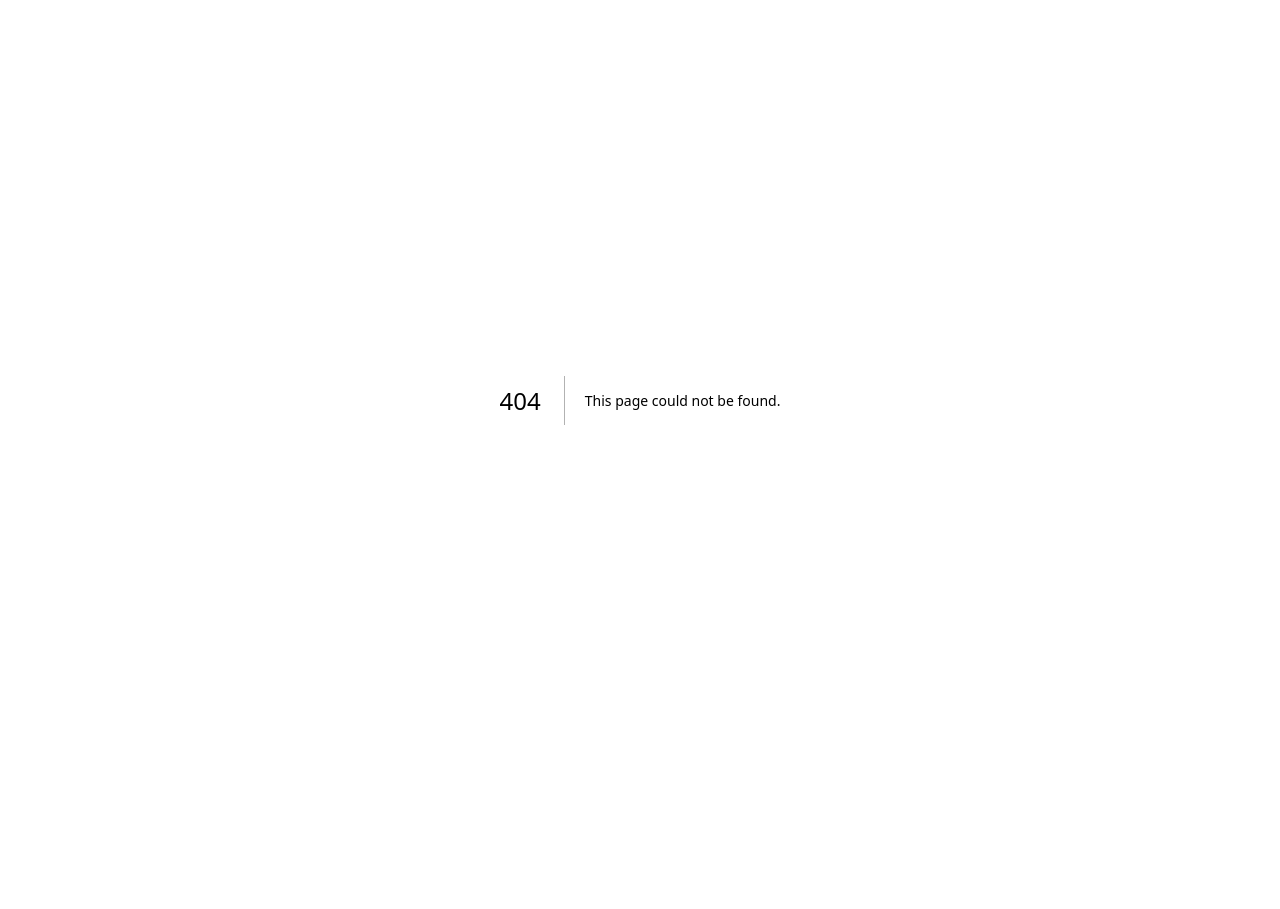
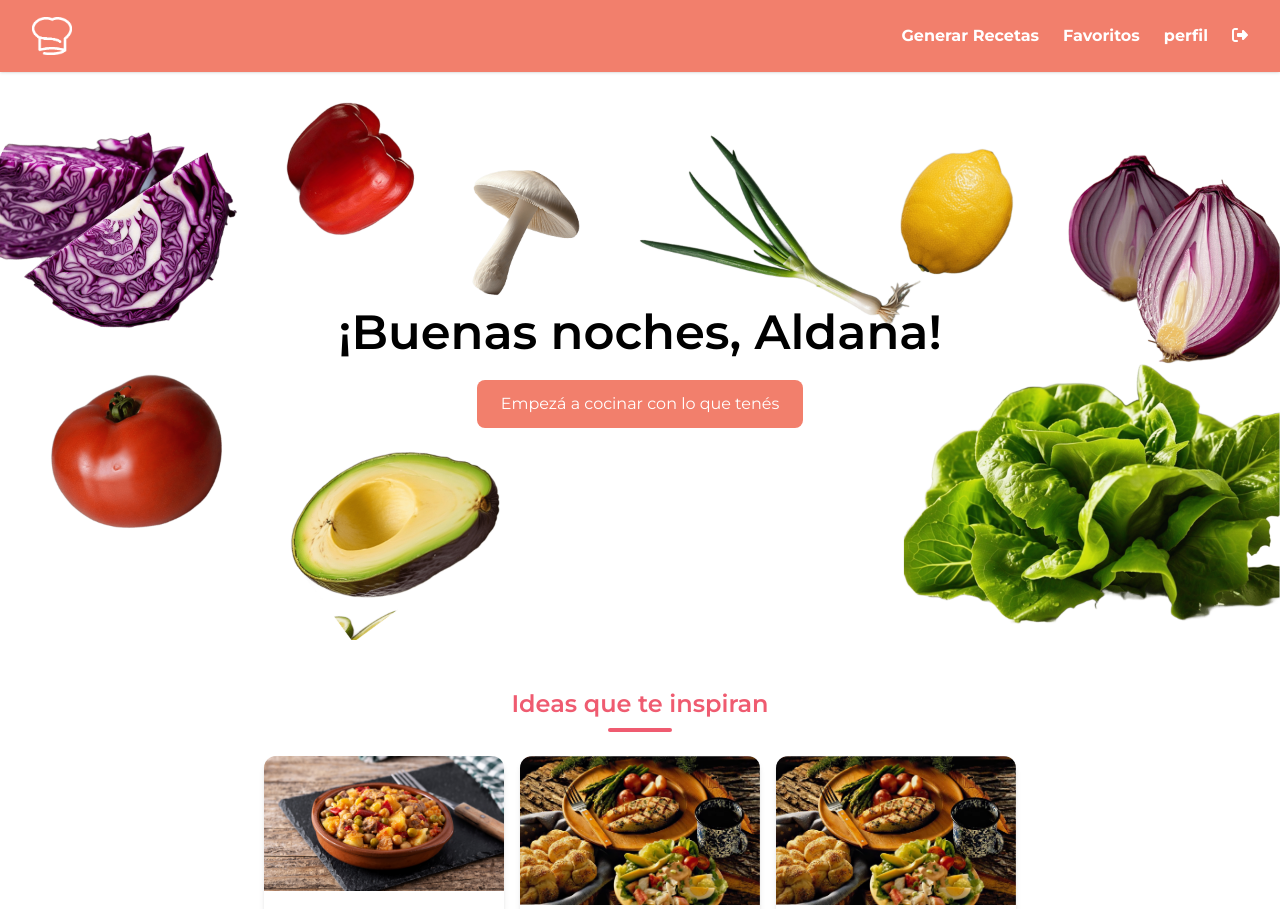
Before and after one commit to adigio/cuoco-ui, a Next.js app: page /Home in a window 1280 px wide. Before the commit this address had no page. Shown: the top 909 px of the page. Before the commit the page ends 800 px from the top, so only its background shows below. Built offline with nearby package versions, Linux system fonts and the light colour scheme.

Commit message:
PC-47_estructura_home

```diff
--- a/package.json
+++ b/package.json
@@ -9,6 +9,8 @@
     "lint": "next lint"
   },
   "dependencies": {
+    "@fortawesome/free-solid-svg-icons": "^6.7.2",
+    "@fortawesome/react-fontawesome": "^0.2.2",
     "next": "15.3.1",
     "react": "^19.0.0",
     "react-dom": "^19.0.0",
--- /dev/null
+++ b/src/app/Home/page.js
@@ -0,0 +1,21 @@
+import Footer from "@/components/landing/Footer";
+import NavbarHome from "@/components/navbars/NavbarHome";
+import HeroHome from "@/components/home/HeroHome";
+import InspiracionTitulo from "@/components/home/InspiracionTitulo";
+import CardsInspiracion from "@/components/home/CardsInspiracion";
+
+export default function HomeIniciado() {
+  return (
+    <div className="min-h-screen overflow-x-hidden">
+        <NavbarHome />
+        <main className="pt-16 md:pt-0 flex flex-col items-center">
+        <HeroHome />
+        <InspiracionTitulo />
+        <CardsInspiracion />
+      </main>
+
+        <Footer />
+
+    </div>
+  );
+}
--- a/src/app/layout.js
+++ b/src/app/layout.js
@@ -1,6 +1,8 @@
 import { Montserrat } from "next/font/google";
 import "./globals.css";
-
+import { config } from '@fortawesome/fontawesome-svg-core'
+import '@fortawesome/fontawesome-svg-core/styles.css'
+config.autoAddCss = false
 
 const montserrat = Montserrat({
   subsets: ["latin"],
--- /dev/null
+++ b/src/components/home/CardsInspiracion.jsx
@@ -0,0 +1,46 @@
+import Image from "next/image";
+
+const recetas = [
+  {
+    id: 1,
+    titulo: "Guiso de lentejas",
+    imagen: "/plato.jpeg",
+    tiempo: "30’",
+  },
+  {
+    id: 2,
+    titulo: "Pechuga de pollo y ensalada",
+    imagen: "/comida.png",
+    tiempo: "30’",
+  },
+  {
+    id: 3,
+    titulo: "Carne con papas y verduras",
+    imagen: "/comida.png",
+    tiempo: "30’",
+  },
+];
+
+export default function CardsInspiracion() {
+  return (
+    <div className="flex gap-4 justify-center px-4 pb-12 flex-wrap">
+      {recetas.map((receta) => (
+        <div key={receta.id} className="w-[240px] bg-white rounded-xl shadow-md overflow-hidden">
+          <Image
+            src={receta.imagen}
+            alt={receta.titulo}
+            width={240}
+            height={160}
+            className="object-cover"
+          />
+          <div className="p-4">
+            <h3 className="font-medium text-base mb-2">{receta.titulo}</h3>
+            <div className="text-gray-500 text-sm flex items-center gap-1">
+              <span>🕒</span> <span>{receta.tiempo}</span>
+            </div>
+          </div>
+        </div>
+      ))}
+    </div>
+  );
+}
--- /dev/null
+++ b/src/components/home/HeroHome.jsx
@@ -0,0 +1,49 @@
+"use client";
+
+import Image from "next/image";
+import { useEffect, useState } from "react";
+
+export default function HeroHome() {
+
+      const [saludo, setSaludo] = useState("");
+
+  useEffect(() => {
+    const ahora = new Date();
+    const hora = ahora.getHours();
+    let nuevoSaludo = "";
+
+    if (hora >= 6 && hora < 12) {
+      nuevoSaludo = "¡Buenos días";
+    } else if (hora >= 12 && hora < 19) {
+      nuevoSaludo = "¡Buenas tardes";
+    } else {
+      nuevoSaludo = "¡Buenas noches";
+    }
+
+    setSaludo(`${nuevoSaludo}, Aldana!`);
+  }, []);
+
+  return (
+    <div className="relative w-full h-[80vh] bg-white pt-24 overflow-hidden">
+      {/* Imagen PNG única como fondo */}
+      <Image
+        src="/HeroImageHome.png"
+        alt="Vegetales decorativos"
+        layout="fill"
+        objectFit="cover"
+        className="z-0"
+        priority
+      />
+
+      {/* Contenido centrado */}
+      <div className="relative z-10 flex flex-col items-center justify-center h-full text-center px-4">
+        <h1 className="text-black text-3xl md:text-5xl font-semibold mb-6">
+          {saludo}
+        </h1>
+        <button className="px-6 py-3 background-color-nav-scrolled text-white rounded-lg hover:bg-blue-700 transition">
+          Empezá a cocinar con lo que tenés
+        </button>
+      </div>
+    </div>
+  );
+}
--- /dev/null
+++ b/src/components/home/InspiracionTitulo.jsx
@@ -0,0 +1,10 @@
+export default function InspiracionTitulo() {
+  return (
+    <div className="text-center mt-12 mb-6">
+      <h2 className="text-xl md:text-2xl font-semibold text-[#EF5B70]">
+        Ideas que te inspiran
+      </h2>
+      <div className="w-16 h-1 bg-[#EF5B70] mx-auto mt-2 rounded" />
+    </div>
+  );
+}
--- /dev/null
+++ b/src/components/navbars/NavbarHome.jsx
@@ -0,0 +1,36 @@
+import Link from 'next/link';
+import { FontAwesomeIcon } from '@fortawesome/react-fontawesome';
+import { faSignOutAlt } from '@fortawesome/free-solid-svg-icons';
+
+
+
+export default function NavbarHome() {
+
+    return (
+        <nav className="fixed top-0 left-0 w-full z-50 py-4 px-8 background-color-nav-scrolled bg-opacity-80 shadow text-white-400">
+            <div className="flex justify-between items-center">
+                <div className="text-3xl text-white">
+                    <img
+                        src="/logos/logo-blanco.png"
+                        alt="Comida casera"
+                        className="w-10 h-10 object-contain"
+                    />
+                </div>
+                <div className="hidden lg:flex space-x-6 text-white font-bold">
+                    <Link href="/generarRecetas" className="hover:text-red-200">
+                        Generar Recetas
+                    </Link>
+                    <Link href="/favoritos" className="hover:text-red-200">
+                        Favoritos
+                    </Link>
+                    <Link href="/perfil" className="hover:text-red-200">
+                        perfil
+                    </Link>
+                    <Link href="/logout" className="hover:text-red-200">
+                        <FontAwesomeIcon icon={faSignOutAlt} />
+                    </Link>
+                </div>
+            </div>
+        </nav>
+    );
+}
```
Also changed, not shown: public/HeroImageHome.png (added), 1 other file (tests, documents, lock files or other folders).
